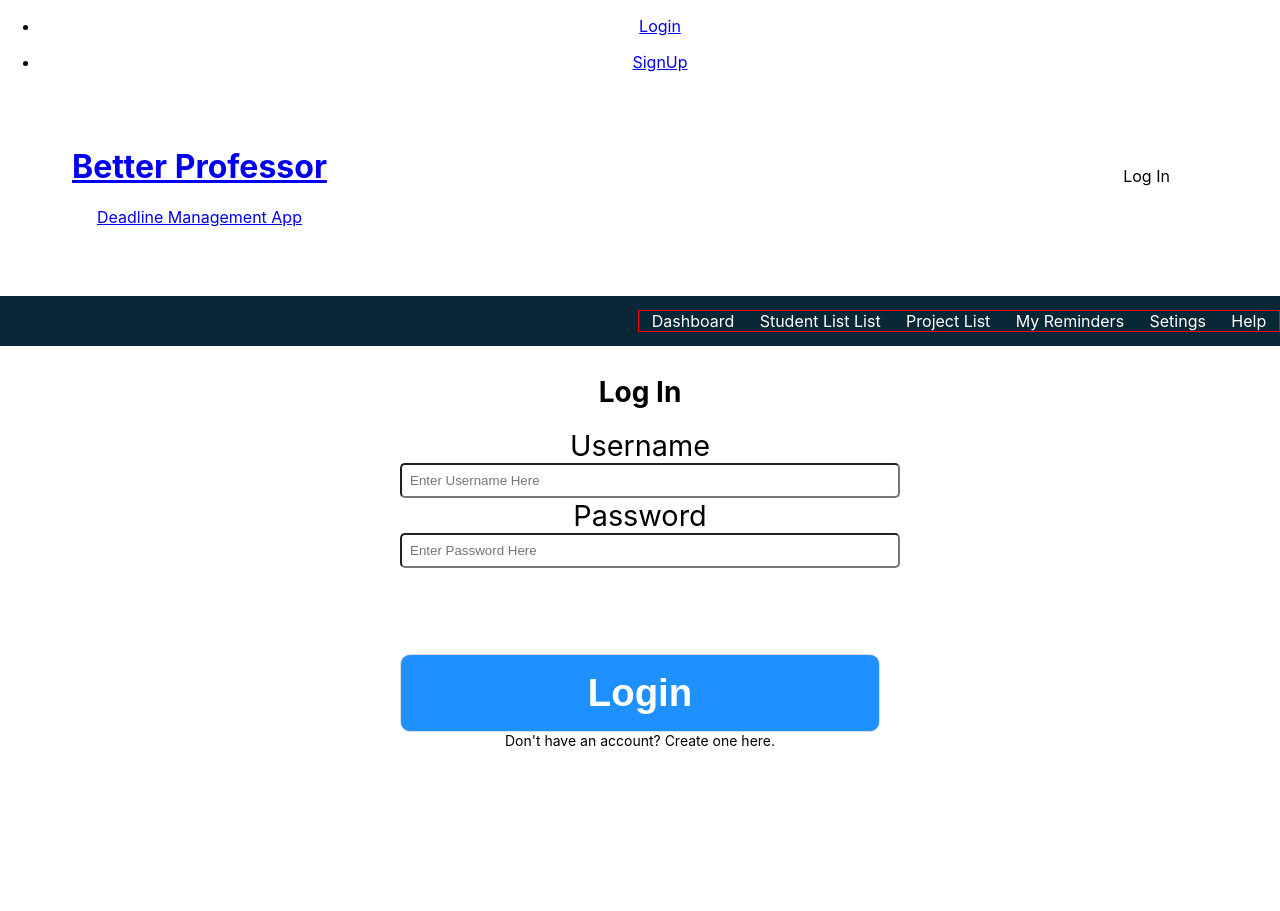
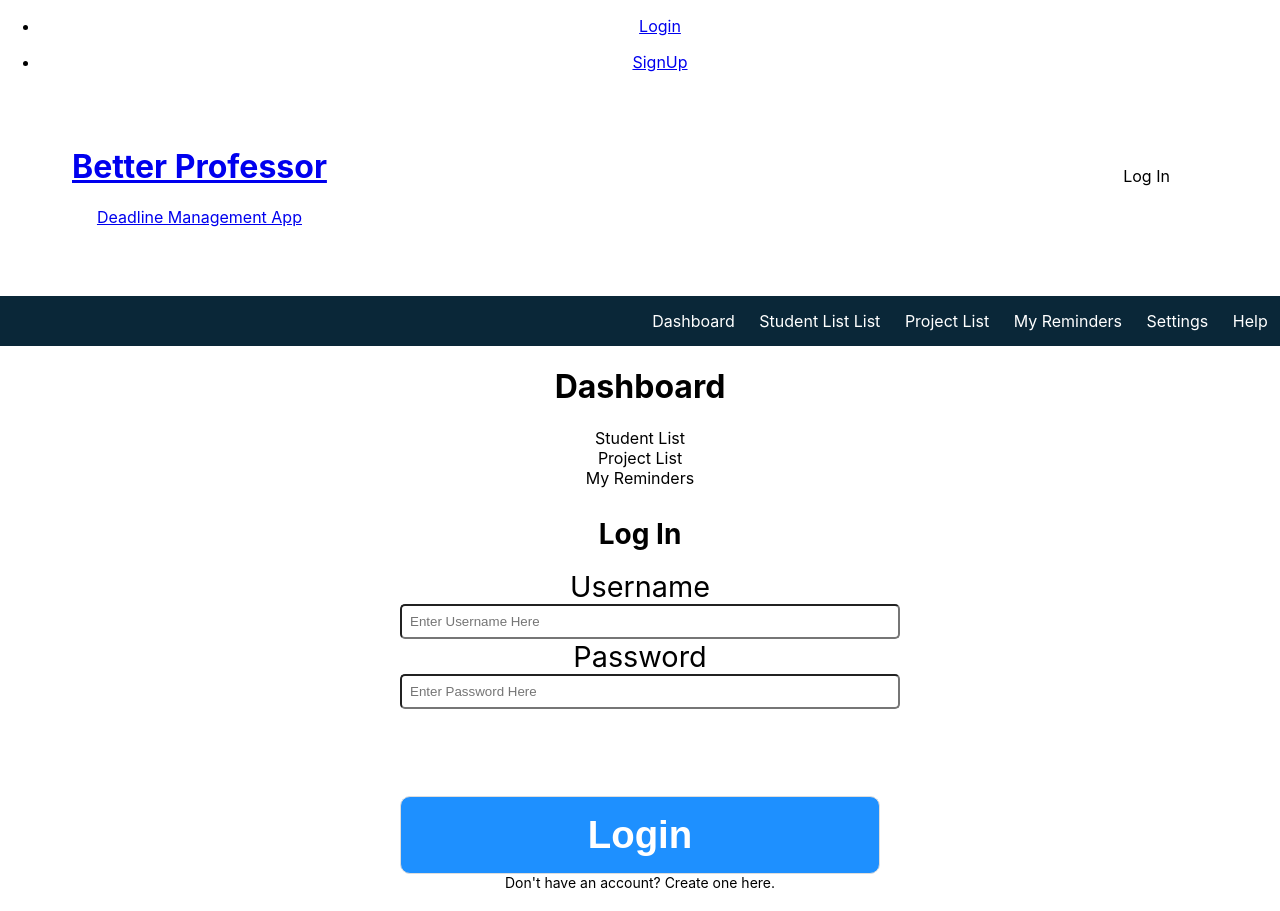
Before and after one commit to BW-Better-Professor-2/front-end, a React (Create React App) app in the folder better-professor2/: page /login in a window 1280 px wide. Before the commit the page ends 800 px from the top, so only its background shows below. Built offline with nearby package versions, Linux system fonts and the light colour scheme.

Commit message:
began formatting elements to add students to the dashboard

```diff
--- a/better-professor2/src/App.js
+++ b/better-professor2/src/App.js
@@ -6,6 +6,7 @@ import Navigation from './components/Navigation';
 import Login from './components/Login';
 import SignUp from './components/Signup';
 import './App.css';
+import Dashboard from './components/Dashboard';
 
 
 
@@ -27,6 +28,8 @@ function App() {
         <Header />
         <Navigation />
 
+        <Dashboard />
+
         <Switch>
           <Route path='/login' component={Login} />
           <Route path='/signup' component={SignUp} />
--- /dev/null
+++ b/better-professor2/src/components/Dashboard.js
@@ -0,0 +1,15 @@
+import React from 'react'
+
+export default function Dashboard () {
+
+
+
+    return(
+        <div>
+            <h1>Dashboard</h1>
+            <div>Student List</div>
+            <div>Project List</div>
+            <div>My Reminders</div>
+        </div>
+    );
+}
--- a/better-professor2/src/components/Navigation.js
+++ b/better-professor2/src/components/Navigation.js
@@ -14,7 +14,7 @@ function Navigation() {
             <Link className="link">Student List List</Link>
             <Link className="link">Project List</Link>
             <Link className="link">My Reminders</Link>
-            <Link className="link">Setings</Link>
+            <Link className="link">Settings</Link>
             <Link className="link">Help</Link>
        </NavLinksContainer>
     </Nav>
--- a/better-professor2/src/components/styled-components.js
+++ b/better-professor2/src/components/styled-components.js
@@ -109,7 +109,6 @@ export const Nav = styled.div`
 export const NavLinksContainer = styled.div `
   display:flex;
   flex-direction: row;
-  border: red solid 1px;
   width: 50%;
   justify-content: space-around;
 `;
```
Also changed, not shown: better-professor2/src/utils/addStudent.js (added, +41 -0 lines).
